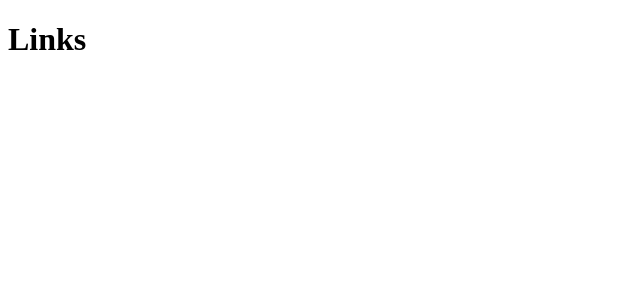
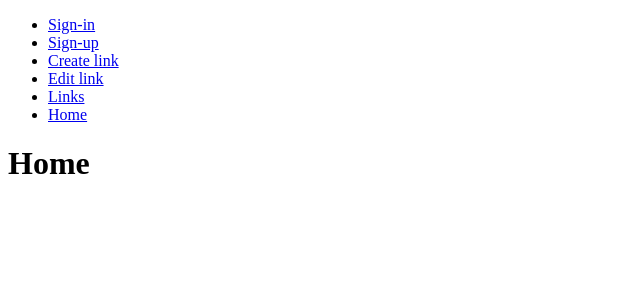
Before and after one commit to jademirf/maratona-js-broga-front, a React (Create React App) app: page / in a window 1280 px wide. Shown: the top 300 px of the page, without its empty margins (0-640 px from the left). Built offline with nearby package versions, Linux system fonts and the light colour scheme.

Commit message:
Routes created

```diff
--- a/package.json
+++ b/package.json
@@ -8,6 +8,7 @@
     "@testing-library/user-event": "^7.1.2",
     "react": "^16.13.1",
     "react-dom": "^16.13.1",
+    "react-router-dom": "^5.2.0",
     "react-scripts": "3.4.1"
   },
   "scripts": {
--- a/src/App.js
+++ b/src/App.js
@@ -1,7 +1,32 @@
 import React from 'react'
+import { BrowserRouter, Switch, Route, Link } from 'react-router-dom'
 
 const App = () => {
-  return <h1>Links</h1>
+  return (
+    <BrowserRouter>
+      <div>
+        <nav>
+          <ul>
+            <li><Link to="/sign-in">Sign-in</Link></li>
+            <li><Link to="/sign-up">Sign-up</Link></li>
+            <li><Link to="/manage/links/create">Create link</Link></li>
+            <li><Link to="/manage/links/edit">Edit link</Link></li>
+            <li><Link to="/manage/links">Links</Link></li>
+            <li><Link to="/">Home</Link></li>
+          </ul>
+        </nav>
+        <Switch>
+          <Route path='/sign-in'><h1>Sign-in</h1></Route>
+          <Route path='/sign-up'><h1>Sign-up</h1></Route>
+          <Route path='/manage/links/create'><h1>create</h1></Route>
+          <Route path='/manage/links/edit'><h1>edit</h1></Route>
+          <Route path='/manage/links'><h1>Links</h1></Route>
+          <Route path='/'><h1>Home</h1></Route>
+
+        </Switch>
+      </div>
+    </BrowserRouter>
+  )
 }
 
 export default App
```
Also changed, not shown: 1 other file (tests, documents, lock files or other folders).
